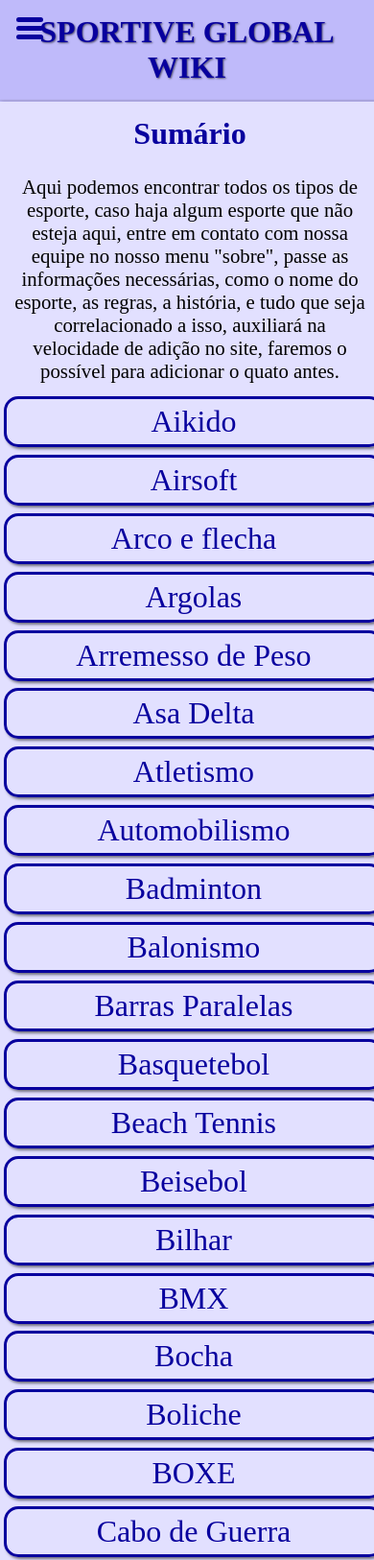
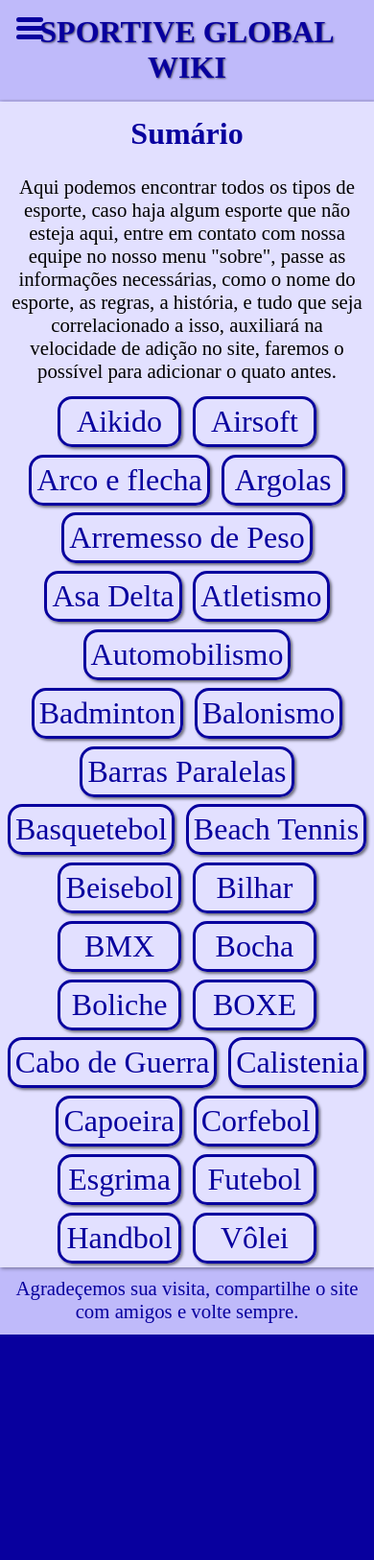
Before and after one commit to G-SSC/TCC, a plain HTML site: page principais/sumario.html in a window 390 px wide. Shown: the top 1626 px of the page at 96% size. After the commit the page ends 1391 px from the top, so only its background shows below. Drawn offline with Linux system fonts and the light colour scheme; a web font is replaced by a local one.

Commit message:
badminton

```diff
--- a/estilos/style.css
+++ b/estilos/style.css
@@ -38,6 +38,22 @@ h1
     {
     font-family: var(--fonte-titulo);
     font-size: 2em;
+    color: var(--cor2);
+    padding: 10px;
+    margin: 5px;
+    }
+h2
+    {
+    font-family: var(--fonte-titulo);
+    font-size: 1.6em;
+    color: var(--cor2);
+    padding: 10px;
+    margin: 5px;
+    }
+h3
+    {
+    font-family: var(--fonte-titulo);
+    font-size: 1.3em;
     color: var(--cor2);
     padding: 10px;
     margin: 5px;
--- a/estilos/sumario.css
+++ b/estilos/sumario.css
@@ -1,3 +1,4 @@
+
 h1
     {
     text-align: center;
@@ -16,7 +17,7 @@ li
     }
 #link-esporte
     {
-    width:380px;
+    min-width:29%;
     text-align: center;
     margin: 1%;
     padding: 5px;
--- a/principais/sumario.html
+++ b/principais/sumario.html
@@ -59,33 +59,33 @@
                 <p>Aqui podemos encontrar todos os tipos de esporte, caso haja algum esporte que não esteja aqui, entre em contato com nossa equipe no nosso menu "sobre", passe as informações necessárias, como o nome do esporte, as regras, a história, e tudo que seja correlacionado a isso, auxiliará na velocidade de adição no site, faremos o possível para adicionar o quato antes. </p>
 
 
-                <a href="aikido.html" id="link-esporte">Aikido</a>
-                <a href="airsoft.html" id="link-esporte">Airsoft</a>
-                <a href="arcoeflecha.html" id="link-esporte">Arco e flecha</a>
-                <a href="argolas.html" id="link-esporte">Argolas</a>
-                <a href="arremessopeso.html" id="link-esporte">Arremesso de Peso</a>
-                <a href="asadelta.html" id="link-esporte">Asa Delta</a>
-                <a href="atletismo.html" id="link-esporte">Atletismo</a>
-                <a href="automobilismo.html" id="link-esporte">Automobilismo</a>
-                <a href="badminton.html" id="link-esporte">Badminton</a>
-                <a href="balonismo.html" id="link-esporte">Balonismo</a>
-                <a href="barrasparalelas.html" id="link-esporte">Barras Paralelas</a>
-                <a href="basquetebol.html" id="link-esporte">Basquetebol</a>
-                <a href="beachtennis.html" id="link-esporte">Beach Tennis</a>
-                <a href="beisebol.html" id="link-esporte">Beisebol</a>
-                <a href="bilhar.html" id="link-esporte">Bilhar</a>
-                <a href="bmx.html" id="link-esporte">BMX</a>
-                <a href="bocha.html" id="link-esporte">Bocha</a>
-                <a href="boliche.html" id="link-esporte">Boliche</a>
-                <a href="boxe.html" id="link-esporte">BOXE</a>
-                <a href="cabodegurra.html" id="link-esporte">Cabo de Guerra</a>
-                <a href="calistenia.html" id="link-esporte">Calistenia</a>
-                <a href="capoeira.html" id="link-esporte">Capoeira</a>
-                <a href="corfebol.html" id="link-esporte">Corfebol</a>
-                <a href="esgrima.html" id="link-esporte">Esgrima</a>
-                <a href="futebol.html" id="link-esporte">Futebol</a>
-                <a href="handbol.html" id="link-esporte">Handbol</a>
-                <a href="volei.html" id="link-esporte">Vôlei</a>
+                <a href="../esportes/aikido.html" id="link-esporte">Aikido</a>
+                <a href="../esportes/airsoft.html" id="link-esporte">Airsoft</a>
+                <a href="../esportes/arcoeflecha.html" id="link-esporte">Arco e flecha</a>
+                <a href="../esportes/argolas.html" id="link-esporte">Argolas</a>
+                <a href="../esportes/arremessopeso.html" id="link-esporte">Arremesso de Peso</a>
+                <a href="../esportes/asadelta.html" id="link-esporte">Asa Delta</a>
+                <a href="../esportes/atletismo.html" id="link-esporte">Atletismo</a>
+                <a href="../esportes/automobilismo.html" id="link-esporte">Automobilismo</a>
+                <a href="../esportes/badminton.html" id="link-esporte">Badminton</a>
+                <a href="../esportes/balonismo.html" id="link-esporte">Balonismo</a>
+                <a href="../esportes/barrasparalelas.html" id="link-esporte">Barras Paralelas</a>
+                <a href="../esportes/basquetebol.html" id="link-esporte">Basquetebol</a>
+                <a href="../esportes/beachtennis.html" id="link-esporte">Beach Tennis</a>
+                <a href="../esportes/beisebol.html" id="link-esporte">Beisebol</a>
+                <a href="../esportes/bilhar.html" id="link-esporte">Bilhar</a>
+                <a href="../esportes/bmx.html" id="link-esporte">BMX</a>
+                <a href="../esportes/bocha.html" id="link-esporte">Bocha</a>
+                <a href="../esportes/boliche.html" id="link-esporte">Boliche</a>
+                <a href="../esportes/boxe.html" id="link-esporte">BOXE</a>
+                <a href="../esportes/cabodegurra.html" id="link-esporte">Cabo de Guerra</a>
+                <a href="../esportes/calistenia.html" id="link-esporte">Calistenia</a>
+                <a href="../esportes/capoeira.html" id="link-esporte">Capoeira</a>
+                <a href="../esportes/corfebol.html" id="link-esporte">Corfebol</a>
+                <a href="../esportes/esgrima.html" id="link-esporte">Esgrima</a>
+                <a href="../esportes/futebol.html" id="link-esporte">Futebol</a>
+                <a href="../esportes/handbol.html" id="link-esporte">Handbol</a>
+                <a href="../esportes/volei.html" id="link-esporte">Vôlei</a>
             </article>
             <aside>
 
```
Also changed, not shown: esportes/badminton.html (added, +120 -0 lines), principais/sobre.html (+6 -12 lines).
